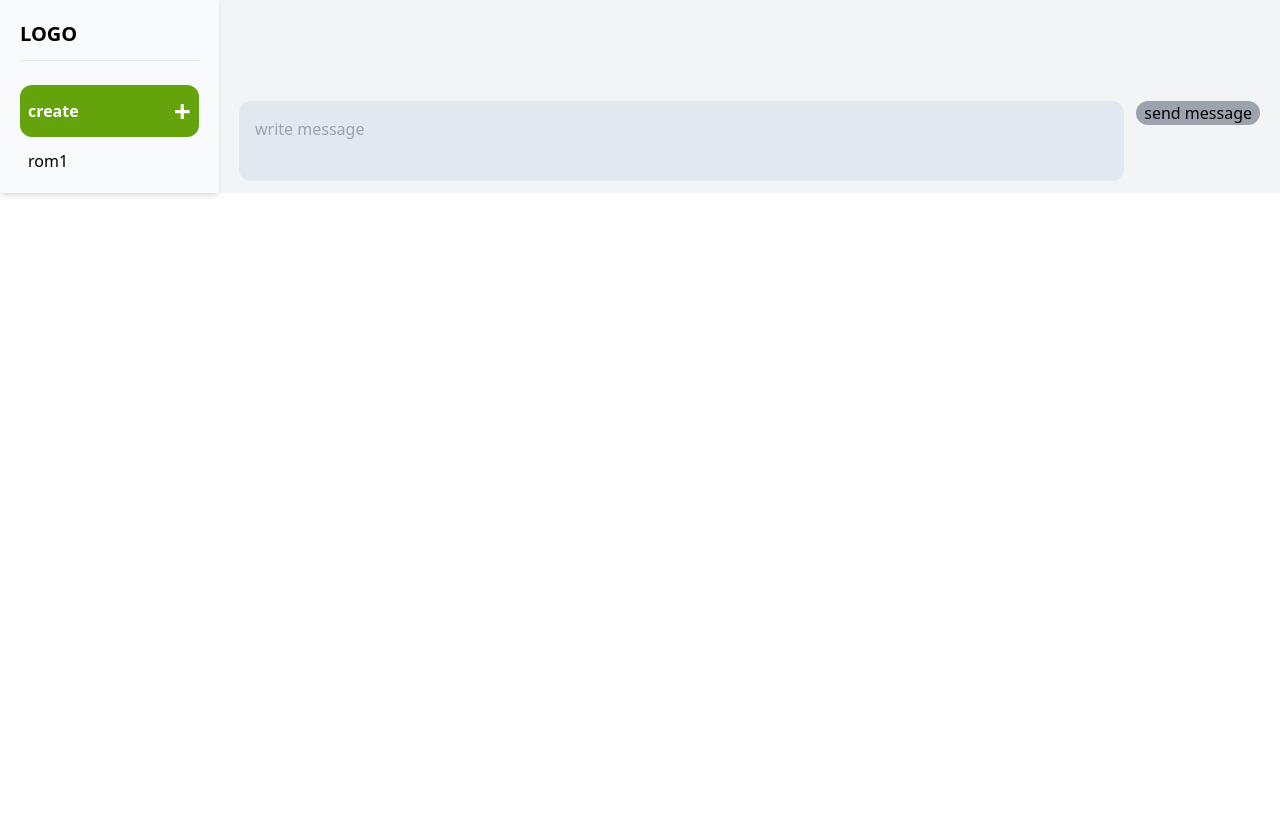
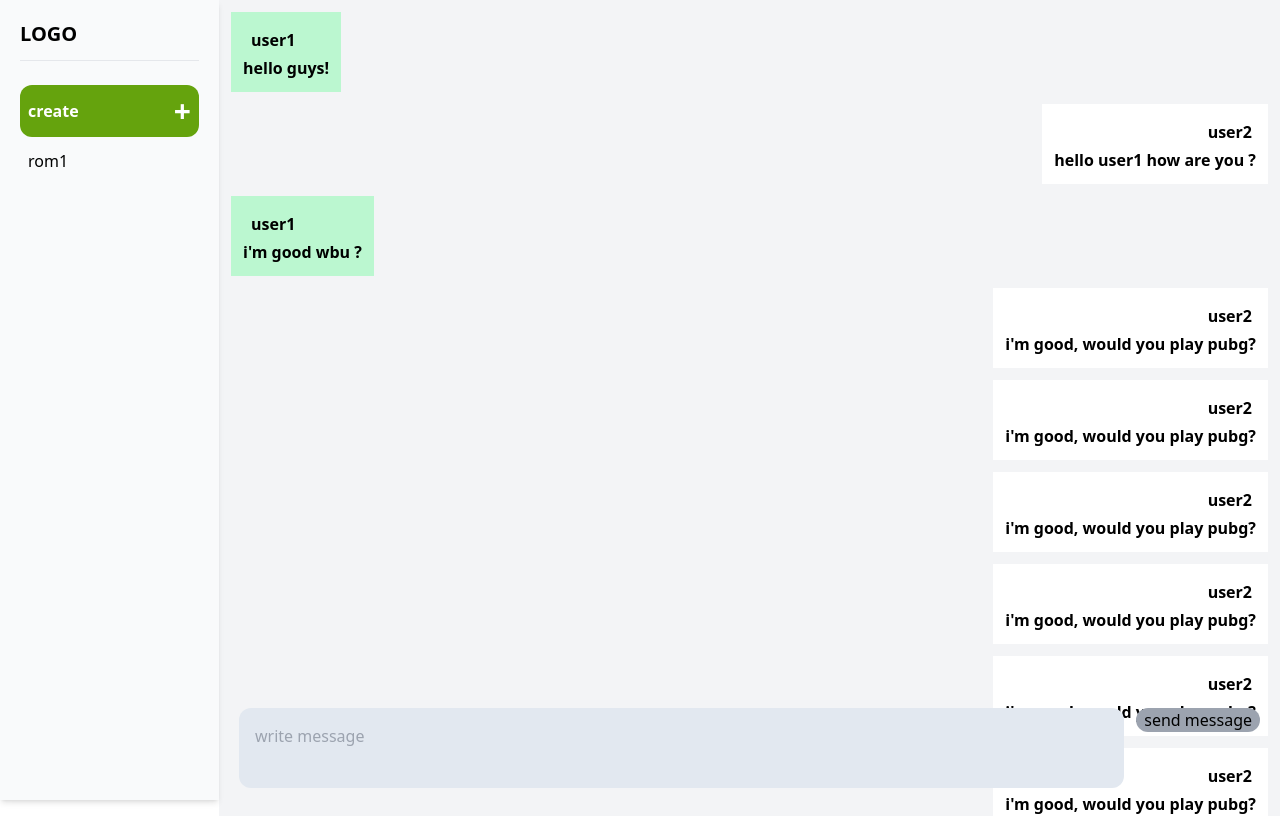
Before and after one commit to 000MaDz000/chat-app, a Next.js app: page / in a window 1280 px wide. Shown: the top 816 px of the page. Built offline with nearby package versions, Linux system fonts and the light colour scheme.

Commit message:
adding chat components (chat message, chat message template)

```diff
--- a/src/app/_ui/chat-message.tsx
+++ b/src/app/_ui/chat-message.tsx
@@ -4,8 +4,11 @@ type Publisher = {
 
 export default function ChatMessage({ message, publisher, isCurrentUser }: { isCurrentUser?: boolean, message: string, publisher: Publisher }) {
     const dir = isCurrentUser ? "ltr" : "rtl";
+    const bg = isCurrentUser ? "bg-green-200" : "bg-white bg-opacity-500";
     return (
-        <div className={"flex flex-col p-3 bg-opacity-500 bg-white m-3 mb-0 rounded-md gap-1"} dir={dir}>
+        <div className={"flex flex-col m-3 mb-0 rounded-md gap-1"} dir={dir}>
+            <div className={`max-w-fit p-3 ${bg} font-semibold`}>
+
                 <div className="max-w-fit p-1 flex gap-1" dir="ltr">
                     <img alt="" />
                     <p>{publisher.name}</p>
@@ -15,5 +18,6 @@ export default function ChatMessage({ message, publisher, isCurrentUser }: { isC
                     <p>{message}</p>
                 </div>
             </div>
+        </div>
     )
 }
--- a/src/app/_ui/chat-messages-template.tsx
+++ b/src/app/_ui/chat-messages-template.tsx
@@ -3,8 +3,8 @@ import ChatMessage from "./chat-message";
 export default function ChatMessagesTemplate() {
     return (
         <div className="w-full flex flex-col bg-gray-100 grow">
-            <div className="grow flex flex-col h-full scroll-p-1 max-h-full overflow-auto">
-                {/* <ChatMessage publisher={{ name: "user1" }} message="hello guys!" isCurrentUser />
+            <div className="grow flex flex-col h-full scroll-p-1">
+                <ChatMessage publisher={{ name: "user1" }} message="hello guys!" isCurrentUser />
                 <ChatMessage publisher={{ name: "user2" }} message="hello user1 how are you ?" />
                 <ChatMessage publisher={{ name: "user1" }} message="i'm good wbu ?" isCurrentUser />
                 <ChatMessage publisher={{ name: "user2" }} message="i'm good, would you play pubg?" />
@@ -50,7 +50,7 @@ export default function ChatMessagesTemplate() {
                 <ChatMessage publisher={{ name: "user2" }} message="i'm good, would you play pubg?" />
                 <ChatMessage publisher={{ name: "user2" }} message="i'm good, would you play pubg?" />
                 <ChatMessage publisher={{ name: "user2" }} message="i'm good, would you play pubg?" />
-                <ChatMessage publisher={{ name: "user2" }} message="i'm good, would you play pubg?" /> */}
+                <ChatMessage publisher={{ name: "user2" }} message="i'm good, would you play pubg?" />
             </div>
 
             <div className="pl-5 pr-5 box-border sticky bottom-0 mt-2">
--- a/src/app/_ui/main-template.tsx
+++ b/src/app/_ui/main-template.tsx
@@ -2,7 +2,8 @@ import RoomsSideBar from "./rooms-side-bar"
 
 export default function MainTemplate({ children, }: { children: React.ReactNode }) {
     return (
-        <main className='flex relative'>
+        // modified to fix the height
+        <main className='flex min-h-screen'>
             <RoomsSideBar />
             {children}
         </main>
```
Lines whose indentation alone changed are shown as unchanged.
